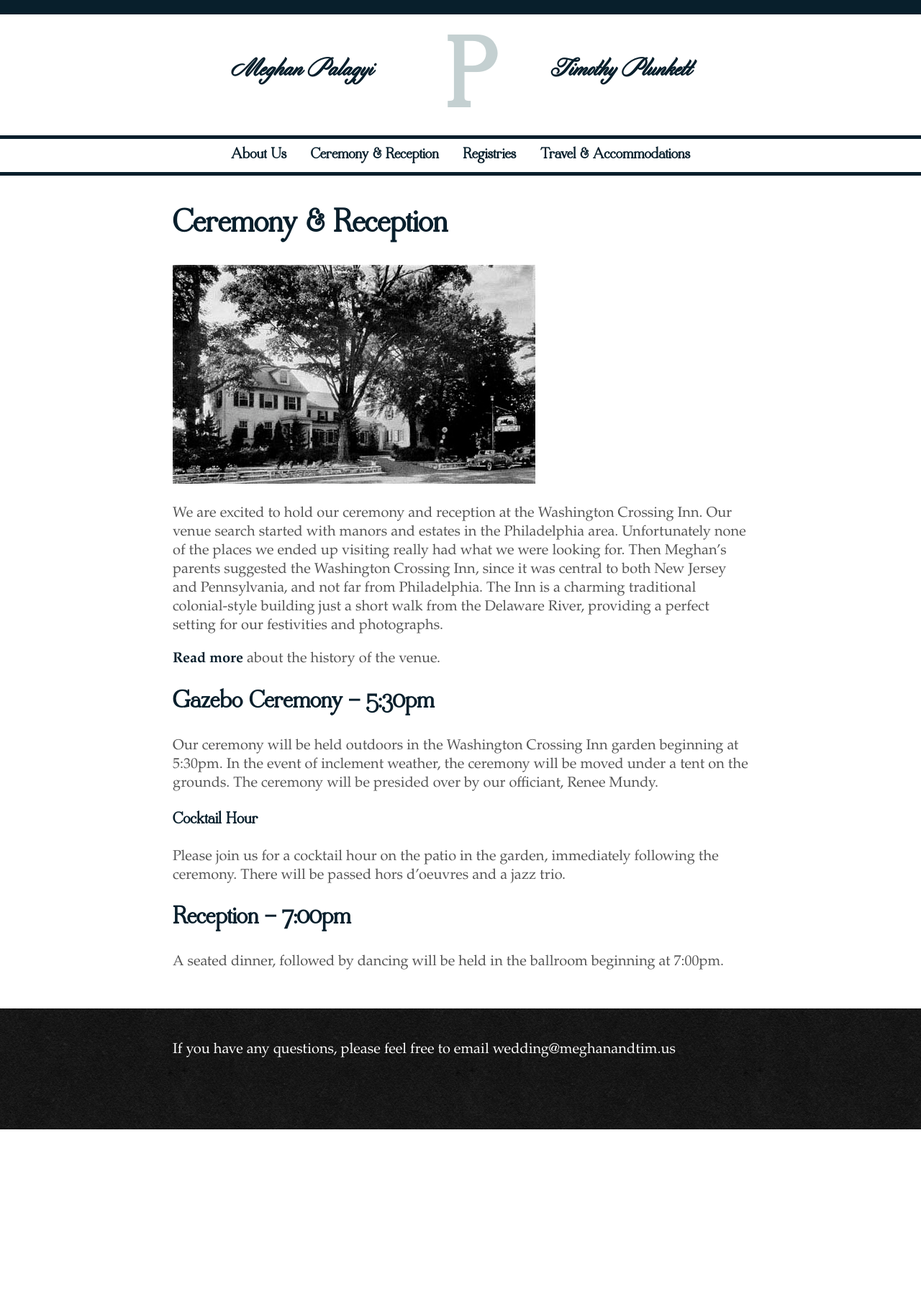
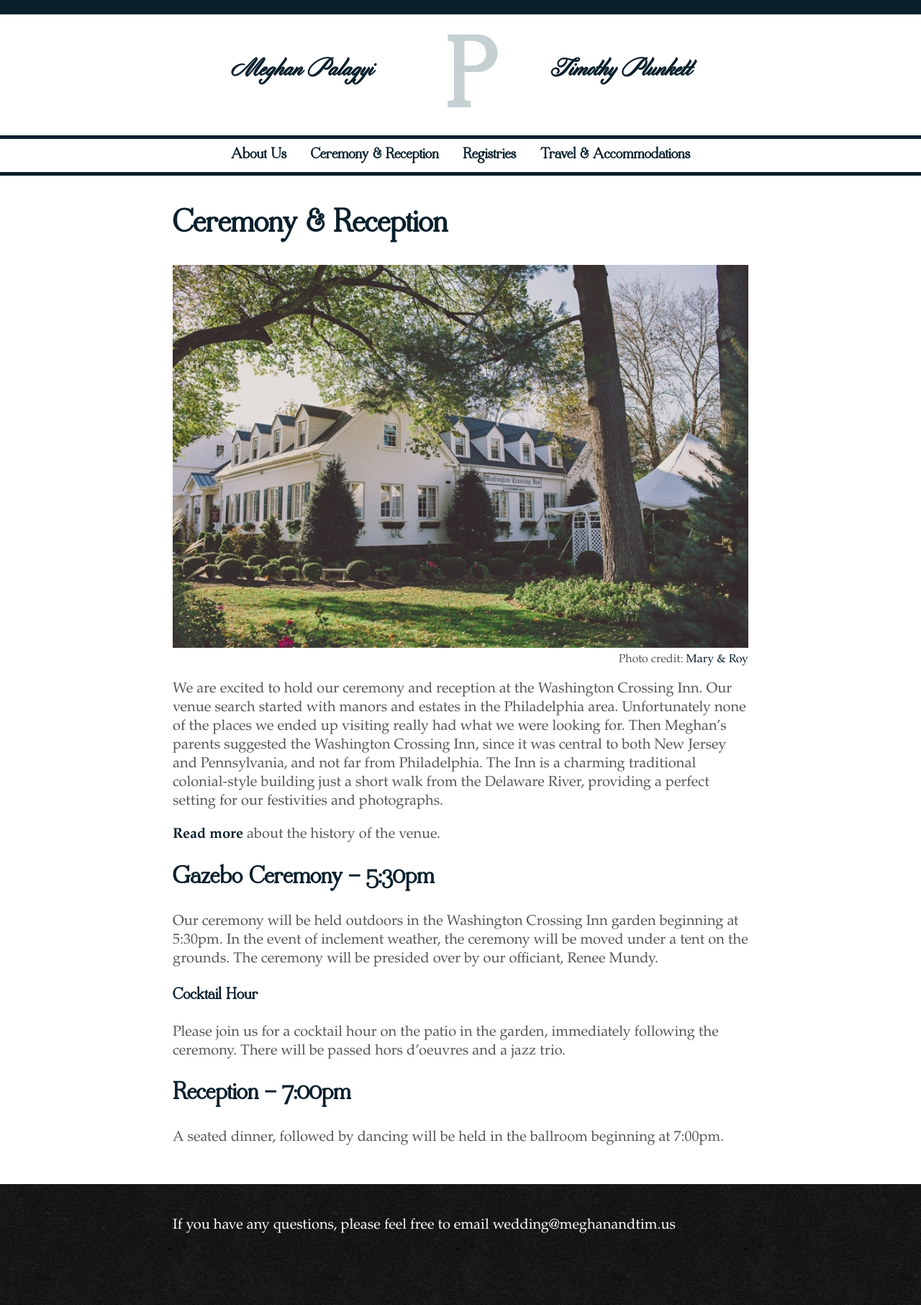
Before and after one commit to timplunkett/meghanandtim.us, a Jekyll site: the page built from ceremony-reception/index.md, in a window 1280 px wide. Shown: the whole page at 72% size. Built offline with Jekyll 4.4.1, drawn with Linux system fonts in a browser that asks for light colours; before the commit the page ends 1569 px from its top, so only the background shows below that.

Commit message:
Update wci picture with caption.

```diff
--- a/_sass/partials/_base.sass
+++ b/_sass/partials/_base.sass
@@ -52,3 +52,6 @@
   line-height: 1.3
   a
     font-weight: bold
+
+img
+  width: 100%
--- a/ceremony-reception/index.md
+++ b/ceremony-reception/index.md
@@ -7,6 +7,7 @@ title: Ceremony &amp; Reception
 
 {:.washington-crossing-inn}
 ![Meghan and Tim](/images/washington-crossing-inn.jpg)
+<span class="photo-credit">Photo credit: [Mary &amp; Roy](http://maryandroy.com)</span>
 
 We are excited to hold our ceremony and reception at the Washington Crossing Inn.
 Our venue search started with manors and estates in the Philadelphia area.
--- a/stylesheets/screen.css
+++ b/stylesheets/screen.css
@@ -66,6 +66,10 @@ p, ul, ol {
 }
 p a, ul a, ol a {
   font-weight: bold;
+}
+
+img {
+  width: 100%;
 }
 
 header section,
@@ -238,6 +242,16 @@ iframe {
   margin-bottom: 20px;
 }
 
+.photo-credit {
+  display: block;
+  font-size: 16px;
+  line-height: 1;
+  text-align: right;
+}
+.photo-credit a {
+  font-weight: normal;
+}
+
 html, body {
   height: 100%;
 }
```
Also changed, not shown: _sass/partials/_design.sass (+9 -0 lines), images/washington-crossing-inn.jpg.
